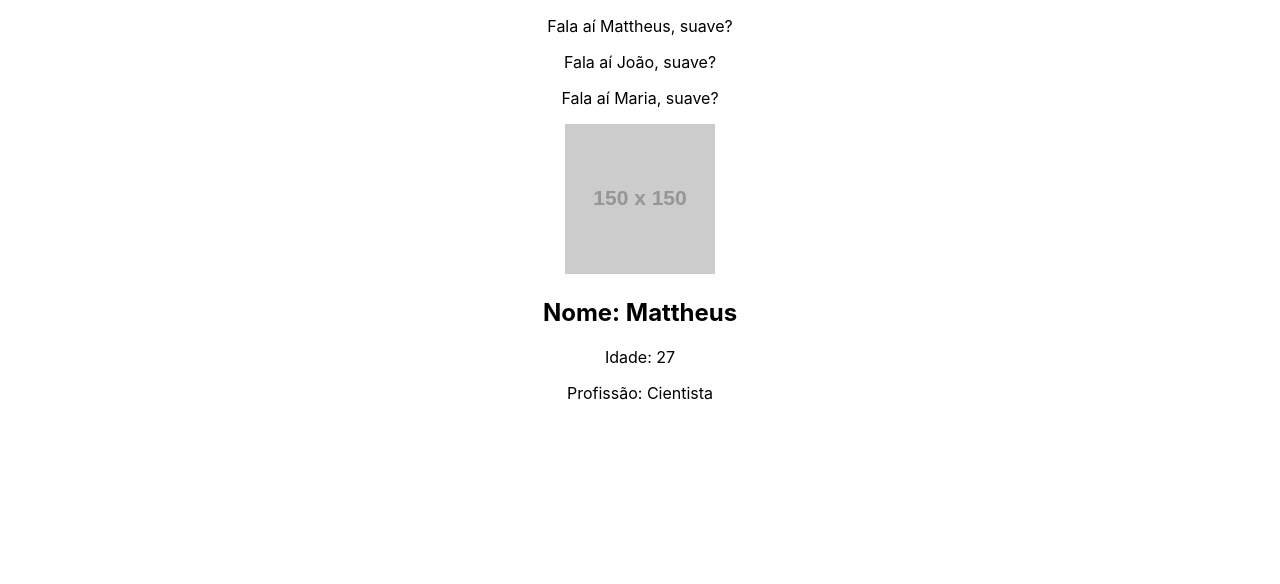
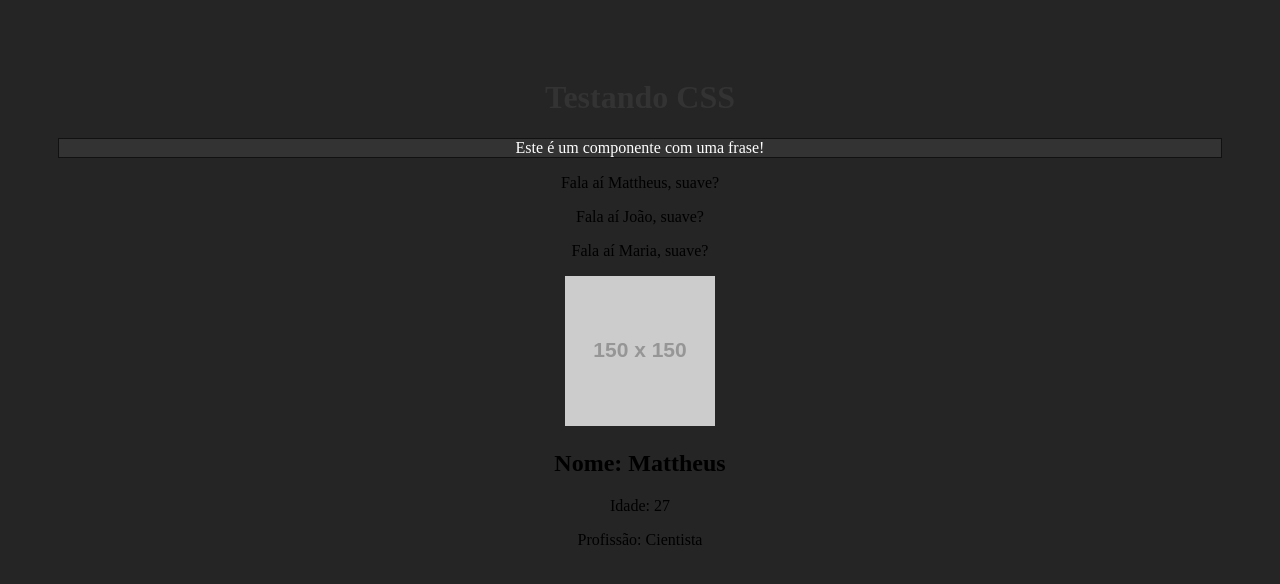
Before and after one commit to Matthsh/Gerenciador-de-Projetos, a React (Create React App) app: page / in a window 1280 px wide. Shown: the top 584 px of the page. Built offline with nearby package versions, Linux system fonts and the light colour scheme.

Commit message:
CSS modules

```diff
--- a/src/App.js
+++ b/src/App.js
@@ -2,6 +2,7 @@ import './App.css'
 import HelloWorld from './components/HelloWorld'
 import SayMyName from './components/SayMyName'
 import Pessoa from './components/Pessoa'
+import Frase from './components/Frase'
 
 function App() {
 
@@ -33,6 +34,8 @@ function App() {
     */
 
    <div className="App">
+    <h1>Testando CSS</h1>
+    <Frase />
     <SayMyName nome="Mattheus" />
     <SayMyName nome="João" />
     <SayMyName nome={nome} />
--- a/src/components/Frase.js
+++ b/src/components/Frase.js
@@ -1,7 +1,9 @@
+import styles from './Frase.module.css'
+
 function Frase() {
     return (
-        <div>
-            <p>Este é um componente com um frase!</p>
+        <div className={styles.fraseCountainer} >
+            <p className={styles.fraseContent}>Este é um componente com uma frase!</p>
         </div>
     )
 }
--- /dev/null
+++ b/src/components/Frase.module.css
@@ -0,0 +1,15 @@
+.fraseCountainer {
+    background-color: #333;
+    border: 1px solid #111;
+}
+
+.fraseContent {
+    color: #fff;
+    background-color: #333;
+    margin: 0;
+}
+
+.fraseContent:hover{
+    color: red;
+    background-color: white;
+}
--- a/src/index.css
+++ b/src/index.css
@@ -1,13 +1,8 @@
 body {
-  margin: 0;
-  font-family: -apple-system, BlinkMacSystemFont, 'Segoe UI', 'Roboto', 'Oxygen',
-    'Ubuntu', 'Cantarell', 'Fira Sans', 'Droid Sans', 'Helvetica Neue',
-    sans-serif;
-  -webkit-font-smoothing: antialiased;
-  -moz-osx-font-smoothing: grayscale;
+  padding: 50px;
+  background-color: #252525;
 }
 
-code {
-  font-family: source-code-pro, Menlo, Monaco, Consolas, 'Courier New',
-    monospace;
+h1 {
+  color: #333
 }
```
